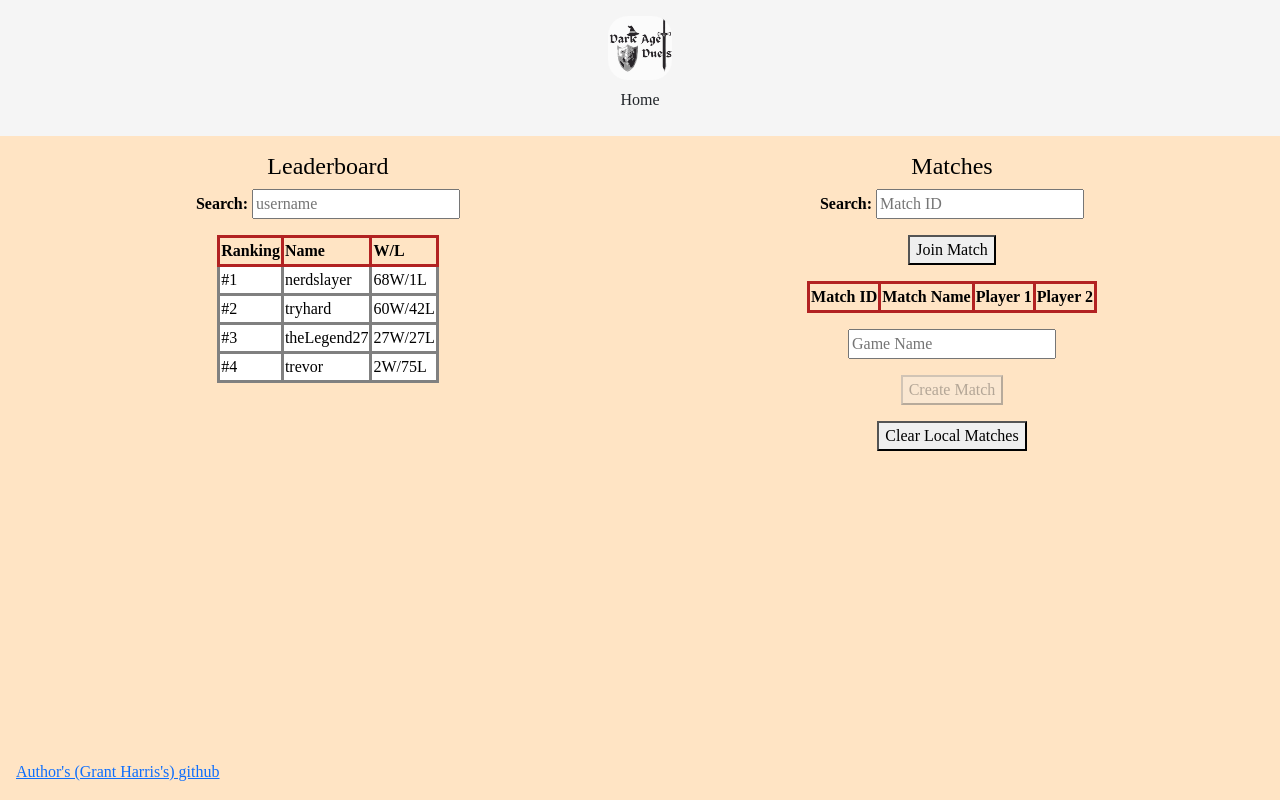
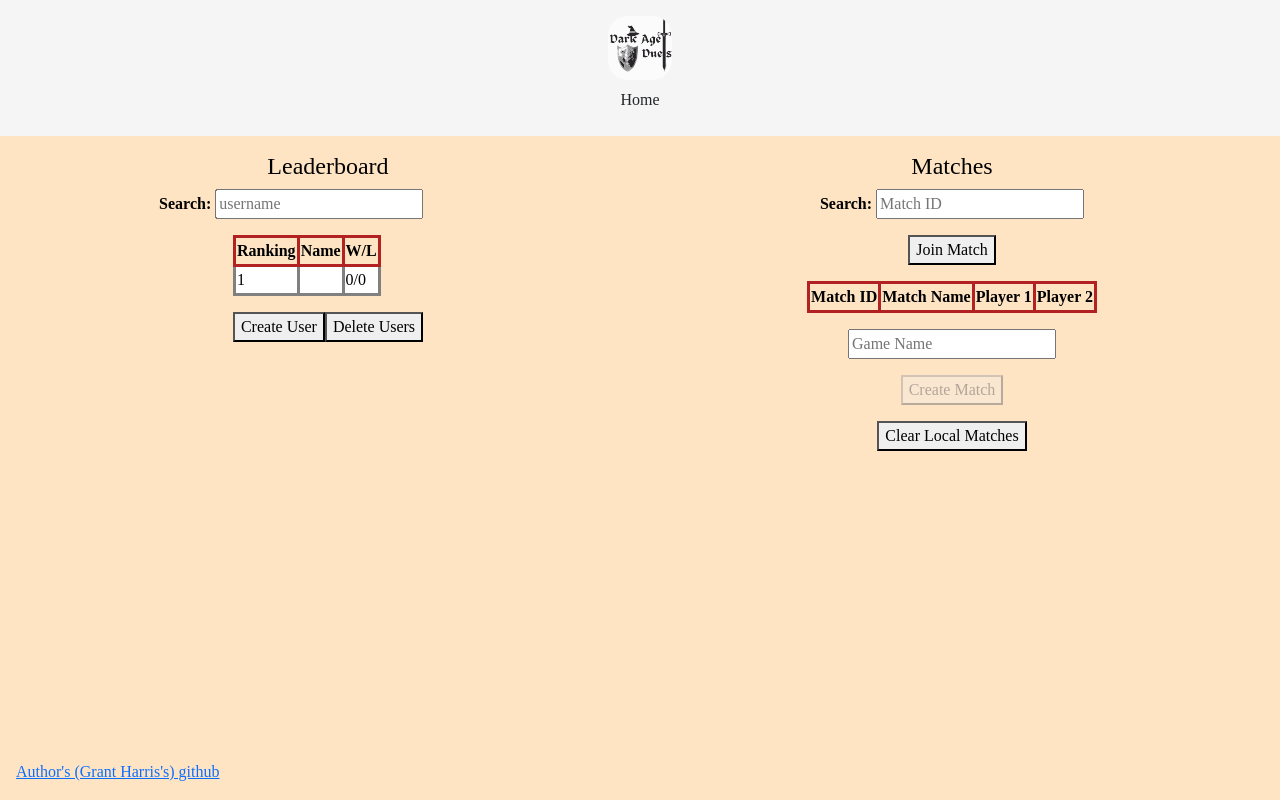
Before and after one commit to TwoLettuce/startup, a React (Vite) app: page /menu in a window 1280 px wide. Built offline with nearby package versions, Linux system fonts and the light colour scheme; a web font is replaced by a local one.

Commit message:
leaderboard table nearly fully functional. I also got distracted and made game event messages better

```diff
--- a/src/app.jsx
+++ b/src/app.jsx
@@ -12,6 +12,7 @@ const NAVBAR_ROUTES = ['/login', '/play', '/menu'];
 
 export default function App() {
     const [username, setUsername] = React.useState(localStorage.getItem('username'));
+    const [password, setPassword] = React.useState('');
     const [authState, setAuthState] = React.useState(username ? AuthState.Authenticated : AuthState.Unauthenticated);
 
     return (
@@ -49,12 +50,17 @@ export default function App() {
                     <Login
                         username = {username}
                         authState = {authState}
-                        onAuthChange={(username, authState) => {
+                        onAuthChange={(username, password, authState) => {
                             setAuthState(authState)
                             setUsername(username);
+                            setPassword(password);
                         }}
                     />} exact />
-                <Route path='/menu' element={<Menu />} exact />
+                <Route path='/menu' element={
+                    <Menu
+                    username = {username}
+                    password = {password}
+                    />} exact />
                 <Route path='/play' element={<Play username={username} />} exact />
                 <Route path='*' element={<NotFound />} exact />
             </Routes>
--- a/src/login/Unauthenticated.jsx
+++ b/src/login/Unauthenticated.jsx
@@ -6,12 +6,12 @@ export function Unauthenticated(props){
 
     async function loginUser() {
         localStorage.setItem('username', username);
-        props.onLogin(username);
+        props.onLogin(username, password);
     }
 
     async function registerUser() {
         localStorage.setItem('username', username);
-        props.onLogin(username);
+        props.onLogin(username, password);
     }
 
     return (
--- a/src/login/login.jsx
+++ b/src/login/login.jsx
@@ -13,13 +13,13 @@ export function Login({username, authState, onAuthChange}) {
         <h2><u>Raise your Sword!</u></h2>
         {authState === AuthState.Authenticated &&
           <Authenticated username = {username} onLogout = {() =>
-            onAuthChange(username, AuthState.Unauthenticated)}
+            onAuthChange('', '', AuthState.Unauthenticated)}
           />
         }
         {authState === AuthState.Unauthenticated &&
-          <Unauthenticated  username = {username} onLogin={(loginUserName) =>
+          <Unauthenticated username = {username} onLogin={(loginUsername, loginPassword) =>
             {
-              onAuthChange(loginUserName, AuthState.Authenticated)
+              onAuthChange(loginUsername, loginPassword, AuthState.Authenticated)
             }}
           />
         }
--- a/src/menu/Leaderboard.jsx
+++ b/src/menu/Leaderboard.jsx
@@ -1,41 +1,102 @@
 import React from 'react';
 
-export function Leaderboard(){
+export function Leaderboard( { username, password } ){
+
+    const [users, setUsers] = React.useState([]);
+    const [queriedUser, setQueriedUser] = React.useState('');
+
+    class User {
+        constructor(username, password, wins, losses){
+            this.username = username;
+            this.password = password;
+            this.wins = wins;
+            this.losses = losses;
+        }
+    }
+
+    function sortUsers(){
+        let sortedUsers = [...users];
+        return sortedUsers.sort((a,b) => b.wins - a.wins);
+    }
+
+    function deleteUsers(){
+        setUsers([]);
+    }
+
+    React.useEffect(()=>
+        {
+            let users = localStorage.getItem('users');
+            if (users) {
+                users = JSON.parse(users);
+            } else {
+                users = [];
+            }
+            let usernameFound = false;
+            for (const user of users){
+                if (user.username === username) {
+                    usernameFound = true;
+                }
+            }
+            if (!usernameFound){
+                users.push(new User(username, password, 0, 0));
+                localStorage.setItem('users', JSON.stringify(users));
+            }
+            setUsers(users);
+
+        }, []);
+
+    React.useEffect(()=> {
+        localStorage.setItem('users', JSON.stringify(users));
+    }, [users]);
+
+    function concatenateUsers(users){
+        return users.slice(0,10);
+    }
+
+    function addUser(){
+        const wins = Math.floor(Math.random()*100);
+        const losses = 100-wins;
+        let username = 'user';
+        while (username.length < 9) {
+            username += Math.random().toString(16).substring(2);
+        }
+        username = username.slice(0, 9);
+        const password = "badPassword";
+
+        const thisUser = new User(username, password, wins, losses);
+        let tempUsers = [...users];
+        tempUsers.push(thisUser);
+        setUsers(tempUsers);
+    }
+
     return (
         <section id="leaderboard">
             <h4>Leaderboard</h4>
-            <div>
+            <div id='leaderboard_search'>
                 <b>Search: </b>
-                <input id='leaderboard_search' type="search" placeholder="username"/>
+                <input type="search" placeholder="username"/>
             </div>
             <div>
                 <table>
                     <thead>
+                        <tr>
                             <th>Ranking</th>
                             <th>Name</th>
                             <th>W/L</th>
+                        </tr>
                     </thead>
                     <thead>
-                    <td>#1</td>
-                    <td>nerdslayer</td>
-                    <td>68W/1L</td>
-                </thead>
-                <thead>
-                    <td>#2</td>
-                    <td>tryhard</td>
-                    <td>60W/42L</td>
-                </thead>
-                <thead>
-                    <td>#3</td>
-                    <td>theLegend27</td>
-                    <td>27W/27L</td>
-                </thead>
-                <thead>
-                    <td>#4</td>
-                    <td>trevor</td>
-                    <td>2W/75L</td>
+                        {concatenateUsers(sortUsers()).map((user, index) => (
+                            <tr key={index}>
+                                <td>{index+1}</td>
+                                <td>{user.username}</td>
+                                <td>{user.wins}/{user.losses}</td>
+                            </tr>
+                            ))}
                     </thead>
                 </table>
+                <button type="join" onClick={()=>addUser()}>Create User</button>
+                <button type="delete" onClick={()=>deleteUsers()}>Delete Users</button>
             </div>
             </section>
     )
--- a/src/menu/MatchSelect.jsx
+++ b/src/menu/MatchSelect.jsx
@@ -1,6 +1,6 @@
 import React from 'react';
 
-export function MatchSelect(){
+export function MatchSelect(props){
     const [matchID, setMatchID] = React.useState(0);
     const [gameName, setGameName] = React.useState('');
     const [matches, setMatches] = React.useState([]);
--- a/src/menu/menu.css
+++ b/src/menu/menu.css
@@ -16,6 +16,14 @@ li:hover {
 button:disabled:hover {
     background-color: rgba(255, 0, 0, 0.2);
     cursor: not-allowed;
+}
+
+#leaderboard_search {
+    transform: translateX(-2.3em);
+}
+
+.leaderboardSearch {
+    transform: translateX(5em);
 }
 
 header {
--- a/src/menu/menu.jsx
+++ b/src/menu/menu.jsx
@@ -3,11 +3,11 @@ import "./menu.css";
 import { Leaderboard } from './Leaderboard';
 import { MatchSelect } from './MatchSelect';
 
-export function Menu() {
+export function Menu( { username, password }) {
   return (
     <main className="menu_main">
-      <Leaderboard />
-      <MatchSelect />
+      <Leaderboard username={username} />
+      <MatchSelect username={username} password={password}/>
     </main>
   );
 }
--- a/src/play/GameNotifier.js
+++ b/src/play/GameNotifier.js
@@ -3,7 +3,10 @@ const GameEvent = {
   End: 'gameOver',
   Move: 'move',
   Select: 'characterSelect',
-  Mana: 'Not enough Mana'
+  Mana: 'Not enough Mana',
+  Damaged: 'took damage',
+  Healed: 'healed',
+  Blocking: 'blocking'
 };
 
 class EventMessage {
```
Also changed, not shown: src/play/Gameplay.jsx (+53 -15 lines). Lines whose indentation alone changed are shown as unchanged.
